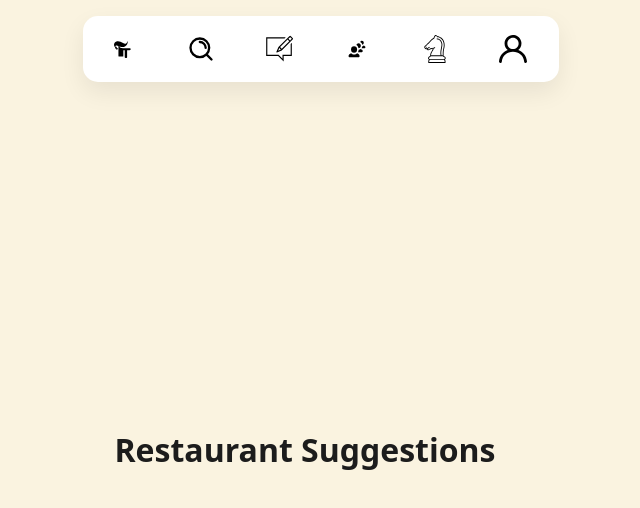
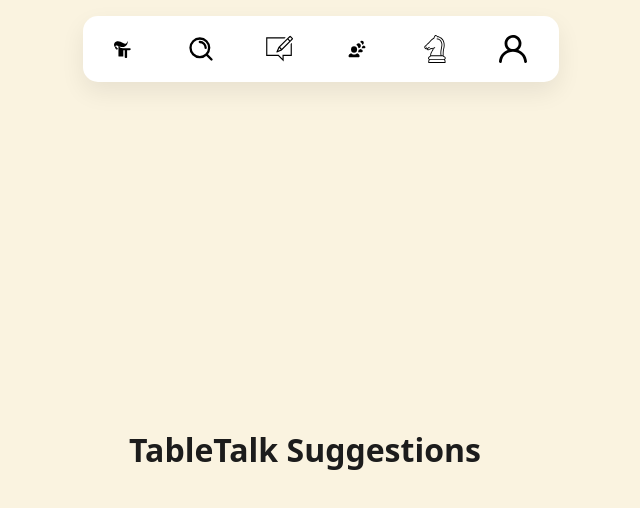
Before and after one commit to aeMyst/TableTalk, a React (Vite) app in the folder TableTalk/: page /Suggest in a window 1280 px wide. Shown: the top 508 px of the page, without its empty margins (335-975 px from the left). Built offline with nearby package versions, Linux system fonts and the light colour scheme.

Commit message:
title fixing

```diff
--- a/TableTalk/src/pages/Suggest.jsx
+++ b/TableTalk/src/pages/Suggest.jsx
@@ -3,7 +3,7 @@
 export default function Suggest() {
   return (
     <div className="suggest-container">
-      <h1>Restaurant Suggestions</h1>
+      <h1>TableTalk Suggestions</h1>
     </div>
   );
 }
```
